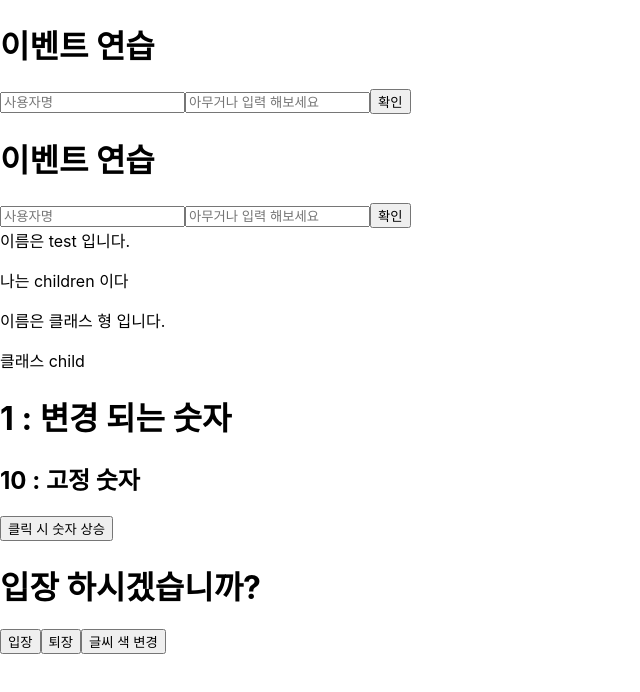
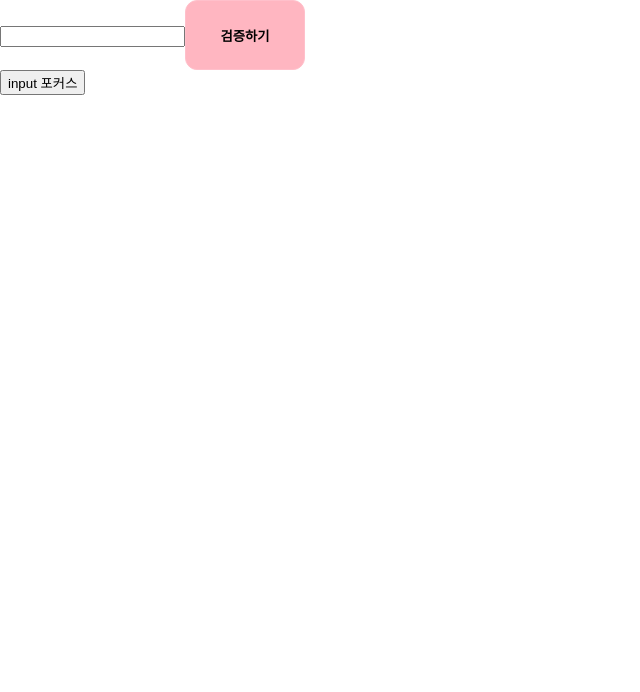
Before and after one commit to function-dh/react-private-study, a React (Create React App) app: page / in a window 1280 px wide. Shown: the top 692 px of the page, without its empty margins (0-640 px from the left). Built offline with nearby package versions, Linux system fonts and the light colour scheme.

Commit message:
5장 스터디 관련 커밋

```diff
--- /dev/null
+++ b/src/05/ValidationSample.css
@@ -0,0 +1,15 @@
+.success{
+  background-color: lightgreen;
+}
+.fail{
+  background: lightcoral;
+}
+
+.btn{
+  width: 120px;
+  height: 70px;
+  background: lightpink;
+  font-weight: bold;
+  border: 1px solid pink;
+  border-radius: 12px;
+}
--- /dev/null
+++ b/src/05/ValidationSampleClass.js
@@ -0,0 +1,56 @@
+import React, { Component } from "react";
+import "./ValidationSample.css";
+
+class ValidationSampleClass extends Component {
+  state = {
+    password: "",
+    clicked: false,
+    validated: false,
+  };
+
+  input = React.createRef();
+
+  handleFocus = (e) => {
+    this.input.current.focus();
+  };
+
+  handleChange = (e) => {
+    this.setState({
+      password: e.target.value,
+    });
+  };
+  handleButtonClick = () => {
+    this.setState({
+      clicked: true,
+      validated: this.state.password === "0000",
+    });
+    if(!this.state.validated){
+      this.handleFocus()
+    }
+  };
+
+  render() {
+    return (
+      <div>
+        <input
+          type="password"
+          ref={this.input}
+          value={this.state.password}
+          onChange={this.handleChange}
+          className={
+            this.state.clicked
+              ? this.state.validated
+                ? "success"
+                : "fail"
+              : ""
+          }
+        />
+        <button className={"btn"} onClick={this.handleButtonClick}>
+          검증하기
+        </button>
+      </div>
+    );
+  }
+}
+
+export default ValidationSampleClass;
--- a/src/App.js
+++ b/src/App.js
@@ -5,18 +5,36 @@
 import Say from "./03/Say";
 import EventPracticeClass from "./04/EventPracticeClass";
 import EventPractice from "./04/EventPractice";
+import ValidationSampleClass from "./05/ValidationSampleClass";
+import React, { Component } from "react";
 
-function App() {
-  return (
-    <div>
-      <EventPractice />
-      <EventPracticeClass />
-      <MyComponents name={"test"}>나는 children 이다</MyComponents>
-      <MyComponentsClass name={"클래스 형"}>클래스 child</MyComponentsClass>
-      <CounterClass />
-      <Say />
-    </div>
-  );
+class App extends Component {
+  validation = React.createRef();
+
+  render() {
+    return (
+      <div>
+        <ValidationSampleClass ref={this.validation} />
+        <button onClick={() => this.validation.current.handleFocus()}>
+          input 포커스
+        </button>
+      </div>
+    );
+  }
 }
 
+// function App() {
+//   return (
+//     <div>
+//       <ValidationSampleClass />
+//       <EventPractice />
+//       <EventPracticeClass />
+//       <MyComponents name={"test"}>나는 children 이다</MyComponents>
+//       <MyComponentsClass name={"클래스 형"}>클래스 child</MyComponentsClass>
+//       <CounterClass />
+//       <Say />
+//     </div>
+//   );
+// }
+
 export default App;
```
Also changed, not shown: 1 other file (tests, documents, lock files or other folders).
